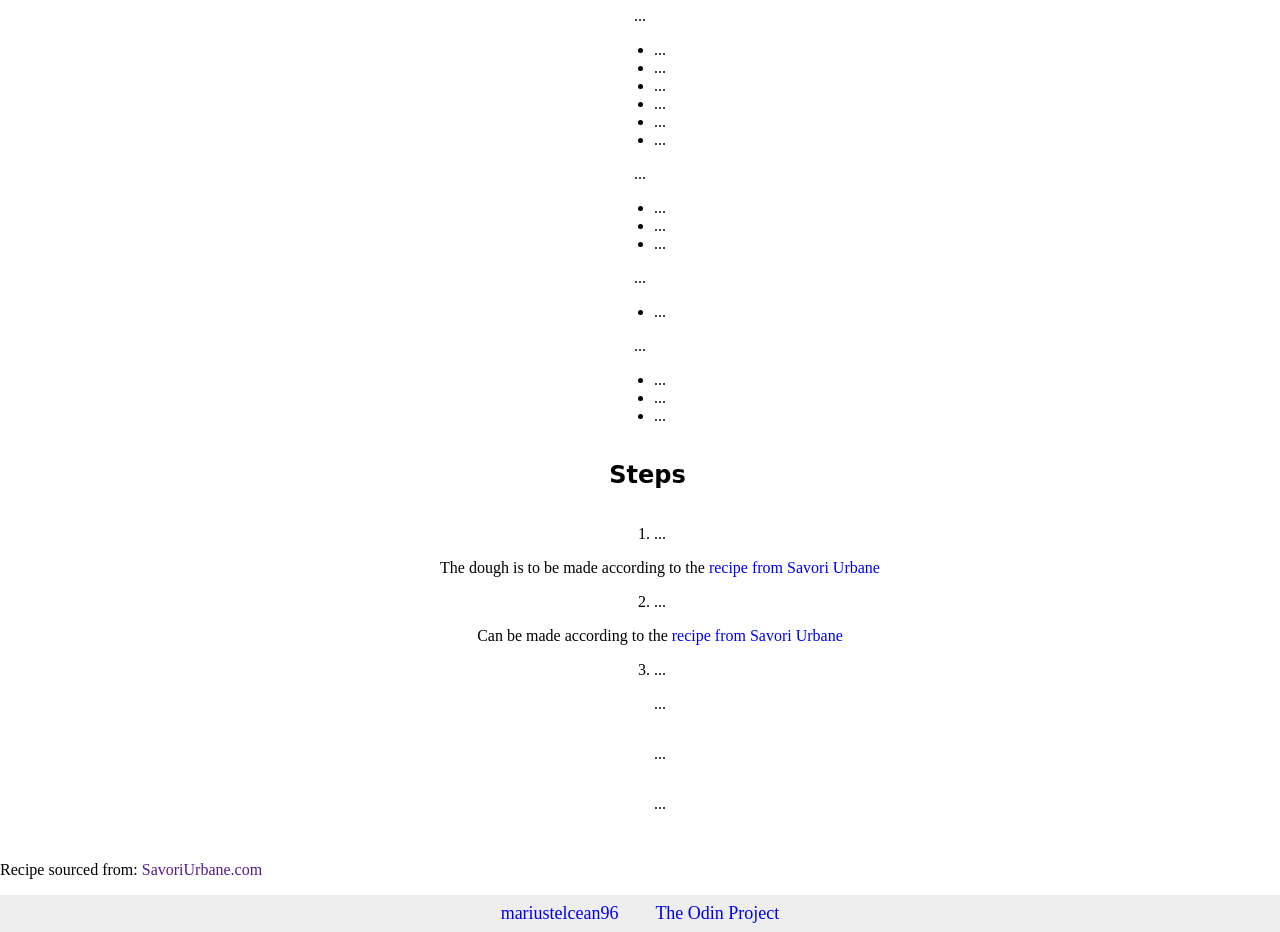
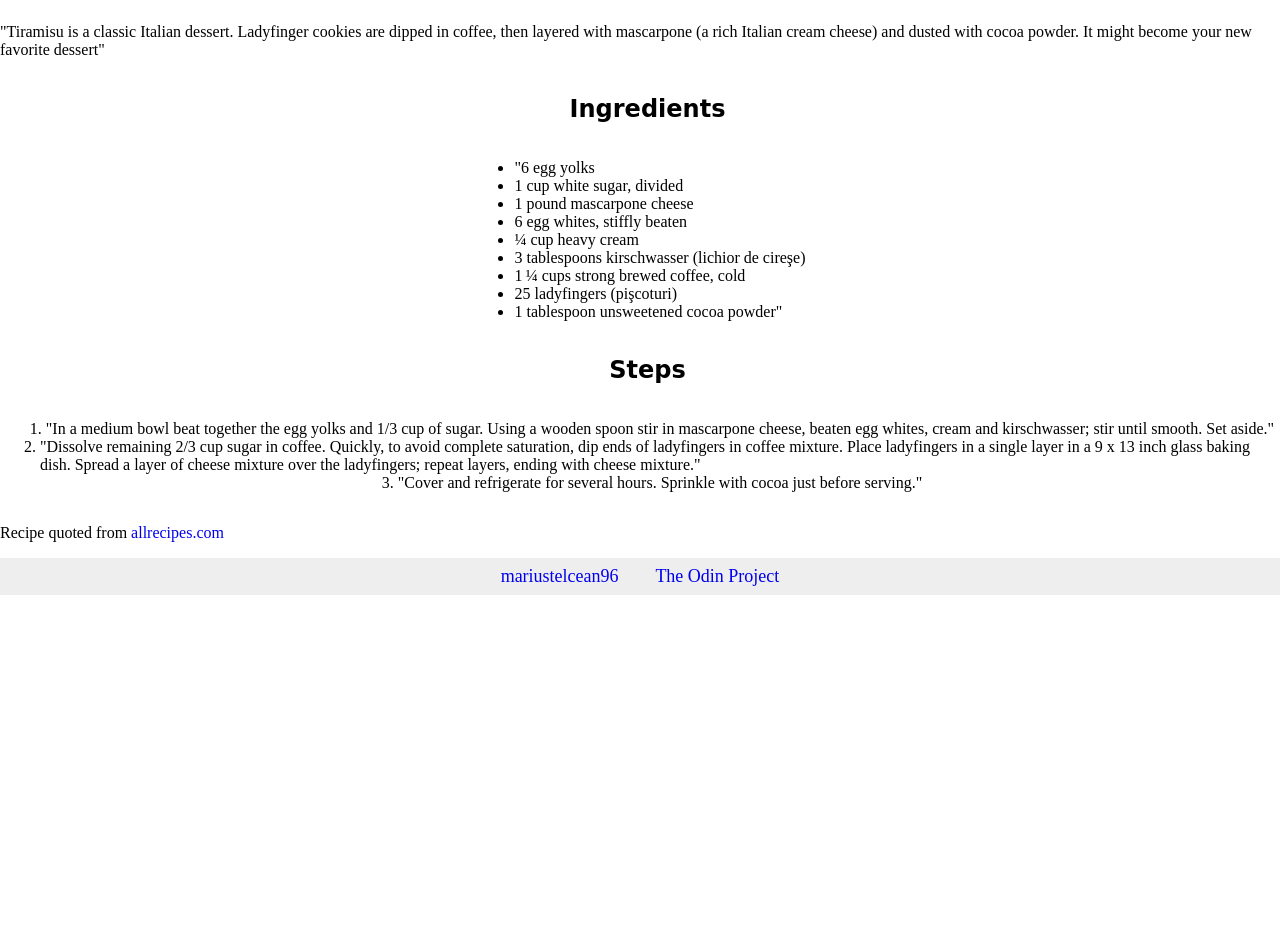
Before and after one commit to mariustelcean96/odin-recipes, a plain HTML site: page recipes/tiramisu.htm in a window 1280 px wide. Shown: the part 720-1652 px from the top of the page. After the commit the page ends 1315 px from the top, so only its background shows below. Drawn offline with Linux system fonts and the light colour scheme; a web font is replaced by a local one.

Commit message:
Add recipe for Tiramisu

```diff
--- a/recipes/tiramisu.htm
+++ b/recipes/tiramisu.htm
@@ -23,63 +23,53 @@
   </head>
   <body>
     <header></header>
-	<h1>Tiramisu | Odin Recipes</h1>
+	<a href="../index.htm"><h1>Tiramisu | Odin Recipes</h1></a>
 	<div class="recipe-content">
 	  <div class="recipe-intro">
 	    <div class="recipe-instructions">
-		<span>Preparation time: min</span>
-		<span>Cooking time: min</span><br>
+		<span>Preparation time: 30min</span>
+		<span>Additional time: 3h</span>
+		<span>Total: 3h 30min</span><br>
 		</div>
 		<img src="../img/640px-Tiramisu_-_Raffaele_Diomede.jpg" alt="Original Tiramisu">
 	  </div>
 	  <div class="recipe-main">
 		<h2>Ahh... Tiramisu!</h2>
 		<p>I just can't get enough of the italian food.</p>
-		<span>...</span>
+		<p>"Tiramisu is a classic Italian dessert. Ladyfinger cookies are dipped in coffee,
+			then layered with mascarpone (a rich Italian cream cheese) and dusted with cocoa powder.
+			It might become your new favorite dessert"</p>
+		<h2>Ingredients</h2>
 		<ul>
-			<li>...</li>
-			<li>...</li>
-			<li>...</li>
-			<li>...</li>
-			<li>...</li>
-			<li>...</li>
-		</ul>
-		<span>...</span>
-		<ul>
-			<li>...</li>
-			<li>...</li>
-			<li>...</li>
-		</ul>
-			<span>...</span>
-		<ul>
-			<li>...</li>
-		</ul>
-		<span>...</span>
-		<ul>
-			<li>...</li>
-			<li>...</li>
-			<li>...</li>
+			<li>"6 egg yolks</li>
+			<li>1 cup white sugar, divided</li>
+			<li>1 pound mascarpone cheese</li>
+			<li>6 egg whites, stiffly beaten</li>
+			<li>¼ cup heavy cream</li>
+			<li>3 tablespoons kirschwasser (lichior de cireşe)</li>
+			<li>1 ¼ cups strong brewed coffee, cold </li>
+			<li>25 ladyfingers (pişcoturi)</li>
+			<li>1 tablespoon unsweetened cocoa powder"</li>
 		</ul>
 		<h2>Steps</h2>
 		<ol>
-			<li>...</li>
-			<p>The dough is to be made according to the <a target="_blank" href="https://savoriurbane.com/aluat-pentru-pizza-reteta-lui-gennaro-contaldo/">recipe from Savori Urbane</a></p>
-			<li>...</li>
-			<p>Can be made according to the <a target="_blank" href="https://savoriurbane.com/sos-pentru-pizza-reteta-simpla/">recipe from Savori Urbane</a></p>
-			<li>...</li>
-			<p>
-				...
-			</p>
-			<p>
-				...
-			</p>
-			<p>
-				...
-			</p>
+			<li>
+				"In a medium bowl beat together the egg yolks and 1/3 cup of sugar.
+				Using a wooden spoon stir in mascarpone cheese, beaten egg whites,
+				cream and kirschwasser; stir until smooth. Set aside."
+			</li>
+			<li>
+				"Dissolve remaining 2/3 cup sugar in coffee. Quickly, to avoid
+				complete saturation, dip ends of ladyfingers in coffee mixture.
+				Place ladyfingers in a single layer in a 9 x 13 inch glass baking dish.
+				Spread a layer of cheese mixture over the ladyfingers;
+				repeat layers, ending with cheese mixture."
+			</li>
+			<li>"Cover and refrigerate for several hours. Sprinkle with cocoa just before serving."</li>
 		</ol>
 		</div>
 	</div>
-	<p>Recipe sourced from: <a target="_blank" href="">SavoriUrbane.com</a></p>
+	<p>Recipe quoted from <a target="_blank" href="https://www.allrecipes.com/recipe/22635/italian-tiramisu/">allrecipes.com</a></p>
 	<footer>
 	  <a target="_blank" href="https://github.com/mariustelcean96">mariustelcean96</a>
 	  <a target="_blank" href="http://www.theodinproject.com">The Odin Project</a>
```
